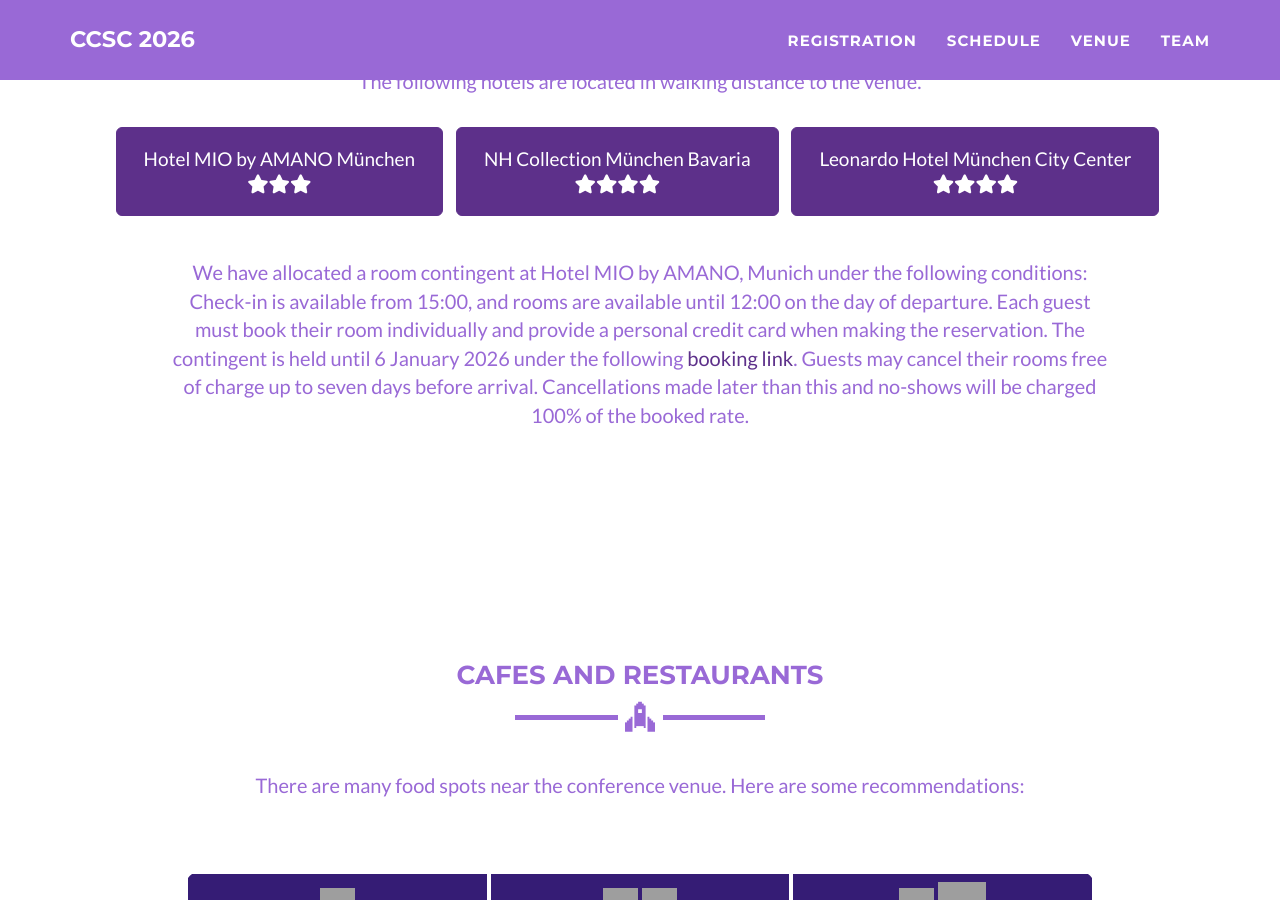
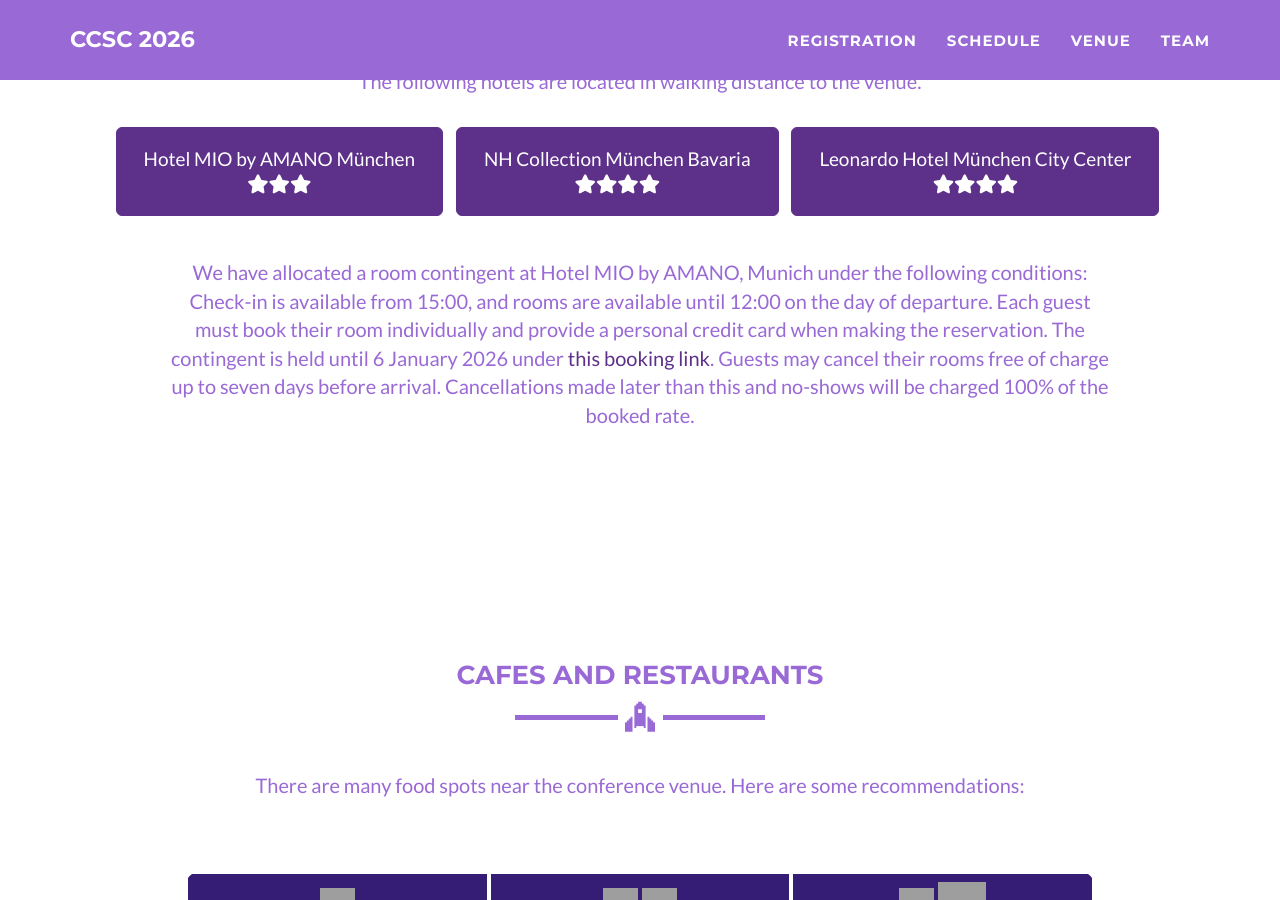
Before and after one commit to ccsc2026/ccsc2026.github.io, a Jekyll site: the page built from venue.html, in a window 1280 px wide and 900 px high, scrolled down 2127 px. Built offline with Jekyll 4.4.1, drawn with Linux system fonts in a browser that asks for light colours; grey boxes are pictures that could not be loaded.

Commit message:
Update venue.html

```diff
--- a/venue.html
+++ b/venue.html
@@ -87,8 +87,8 @@ layout: page
 			We have allocated a room contingent at Hotel MIO by AMANO, Munich under the following conditions:
 			Check-in is available from 15:00, and rooms are available until 12:00 on the day of departure.
 			Each guest must book their room individually and provide a personal credit card when making the reservation.
-			The contingent is held until 6 January 2026 under the following <a href="https://app.mews.com/distributor/21ad42d7-6bbd-4ce5-8f0f-b30e00cac0e9?mewsAvailabilityBlockId=a893b2a4-ea52-4ca5-a968-b34700daf1e2&mewsStart=2026-03-10&mewsEnd=2026-03-13"
-																				target="_blank">booking link</a>.
+			The contingent is held until 6 January 2026 under <a href="https://app.mews.com/distributor/21ad42d7-6bbd-4ce5-8f0f-b30e00cac0e9?mewsAvailabilityBlockId=a893b2a4-ea52-4ca5-a968-b34700daf1e2&mewsStart=2026-03-10&mewsEnd=2026-03-13"
+																				target="_blank">this booking link</a>.
 			Guests may cancel their rooms free of charge up to seven days before arrival.
 			Cancellations made later than this and no-shows will be charged 100% of the booked rate.
 		</p>
```
